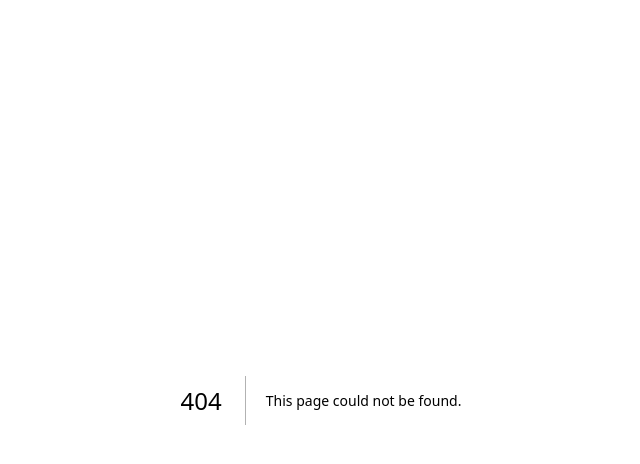
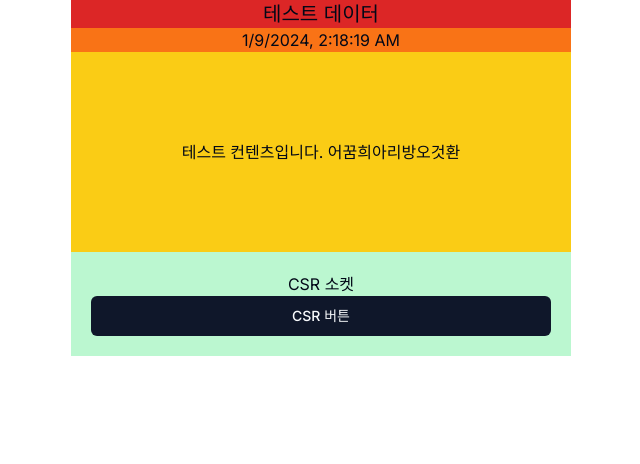
Before and after one commit to 2duckchun/nextjs-code-archive, a Next.js app: page /playground in a window 1280 px wide. Before the commit this address had no page. Shown: the top 464 px of the page, without its empty margins (319-959 px from the left). Built offline with nearby package versions, Linux system fonts and the light colour scheme.

Commit message:
✅ SSR 지연 환경 테스트(Promise로 테스트)

```diff
--- /dev/null
+++ b/src/app/(routes)/playground/CsrButton.tsx
@@ -0,0 +1,18 @@
+'use client'
+
+import { Button } from '@/components/ui/button'
+import { cn } from '@/lib/utils'
+import { FunctionComponent, HTMLAttributes } from 'react'
+
+interface CsrButtonProps extends HTMLAttributes<HTMLButtonElement> {}
+
+export const CsrButton: FunctionComponent<CsrButtonProps> = ({
+  className,
+  ...props
+}) => {
+  return (
+    <Button className={cn(className)} {...props} onClick={() => alert('gdgd')}>
+      CSR 버튼
+    </Button>
+  )
+}
--- /dev/null
+++ b/src/app/(routes)/playground/page.tsx
@@ -0,0 +1,48 @@
+import { cn } from '@/lib/utils'
+import { FunctionComponent, HTMLAttributes } from 'react'
+import { CsrButton } from './CsrButton'
+
+interface pageProps extends HTMLAttributes<HTMLDivElement> {}
+
+type TestData = {
+  title: string
+  date: Date
+  content: string
+}
+
+// SSR
+const serverSidePromise = async () => {
+  const data: TestData = await new Promise((resolve) => {
+    setTimeout(() => {
+      resolve({
+        title: '테스트 데이터',
+        date: new Date(),
+        content: '테스트 컨텐츠입니다. 어꿈희아리방오것환',
+      })
+    }, 5000)
+  })
+
+  return data
+}
+
+export const page: FunctionComponent<pageProps> = async ({
+  className,
+  ...props
+}) => {
+  const data = await serverSidePromise()
+  return (
+    <div className={cn('w-[500px] m-auto text-center', className)} {...props}>
+      <h2 className="bg-red-600 text-xl">{data.title}</h2>
+      <p className="bg-orange-500">{data.date.toLocaleString()}</p>
+      <p className="flex min-h-[200px] items-center justify-center bg-yellow-400">
+        {data.content}
+      </p>
+      <div className="flex min-h-[100px] flex-col items-center justify-center bg-green-200 p-5">
+        <p>CSR 소켓</p>
+        <CsrButton className="w-full" />
+      </div>
+    </div>
+  )
+}
+
+export default page
```
